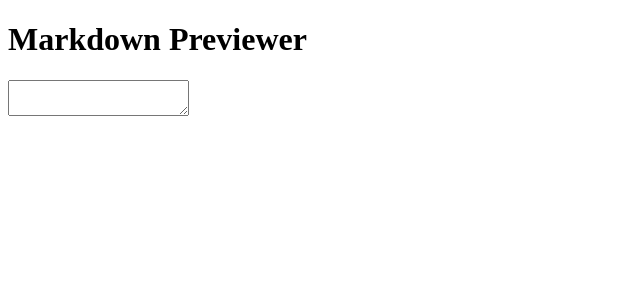
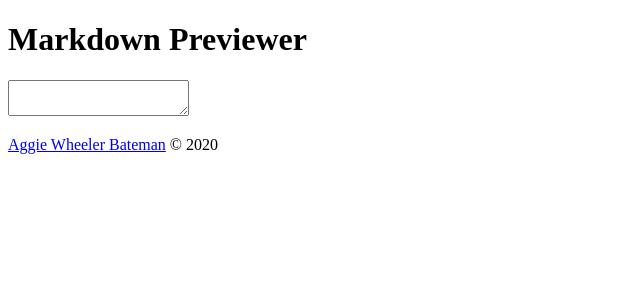
Before and after one commit to aggiewb/markdown-previewer, a React (Create React App) app in the folder client/: page / in a window 1280 px wide. Shown: the top 300 px of the page, without its empty margins (0-640 px from the left). Built offline with nearby package versions, Linux system fonts and the light colour scheme.

Commit message:
Change section element to footer, and add a tag element with
contents

```diff
--- a/client/src/components/Footer.js
+++ b/client/src/components/Footer.js
@@ -1,9 +1,9 @@
 import React from 'react';
 
 function Footer() {
-    return <section>
-
-    </section>;
+    return <footer>
+        <a href="https://www.aggiewb.com" rel="noreferrer noopener" target="_blank">Aggie Wheeler Bateman</a> &copy; {new Date().getFullYear()}
+    </footer>;
 }
 
 export default Footer;
```
